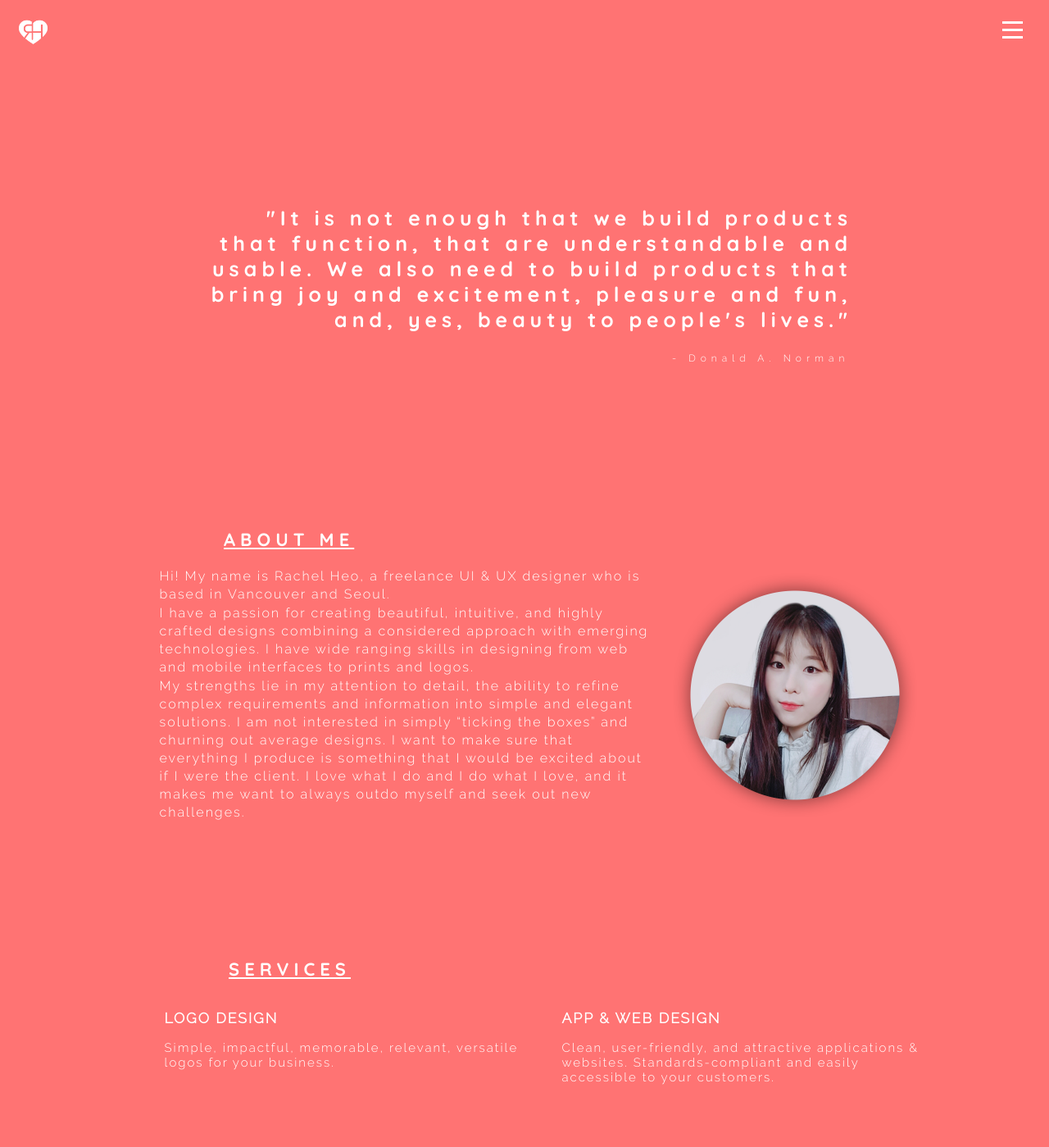
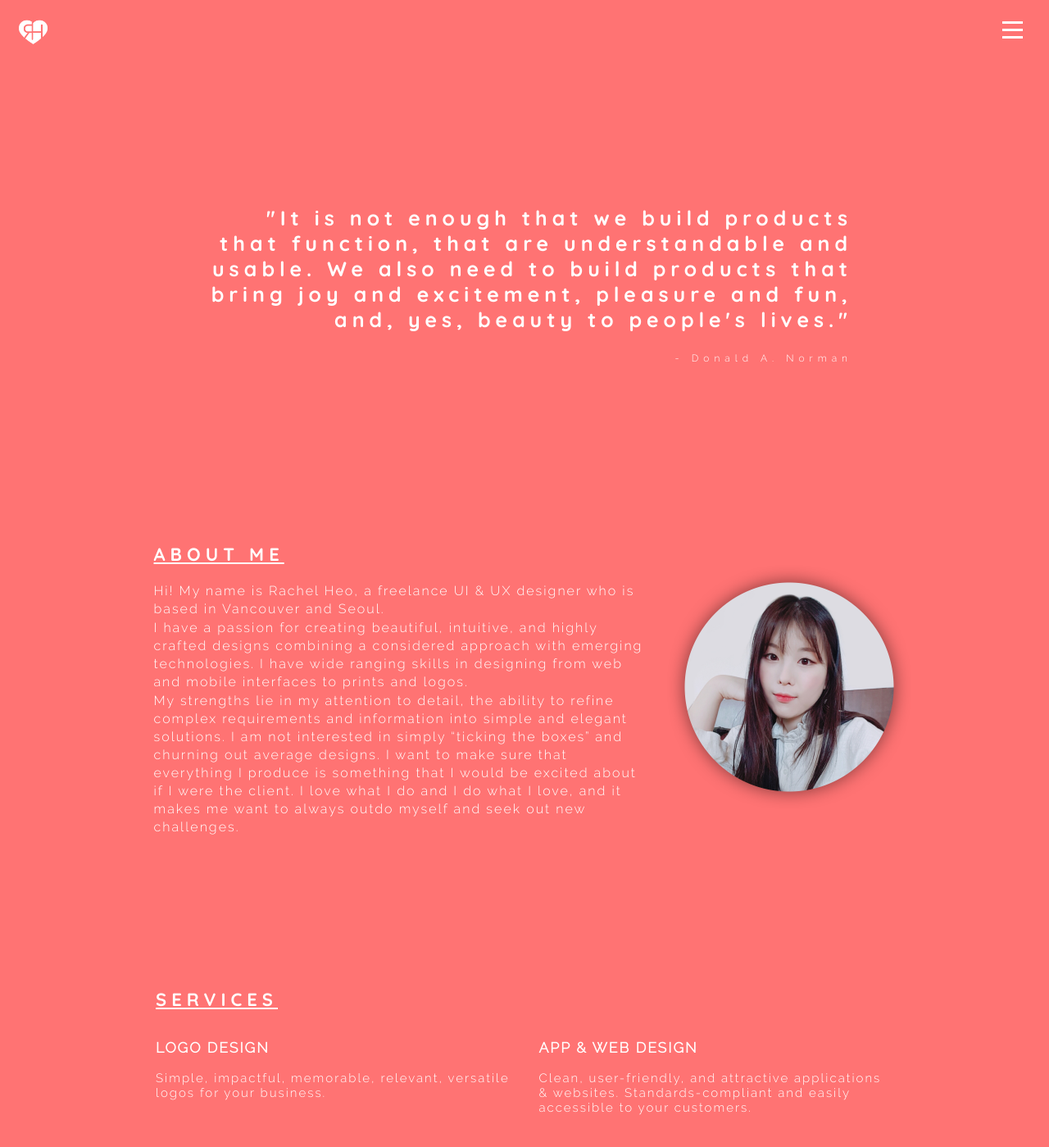
Before and after one commit to rachelheodesign/rachelheodesign.github.io, a Jekyll site: the page built from about.md, in a window 1280 px wide and 1400 px high. Shown: the whole window at 82% size. Built offline with Jekyll 4.4.1, drawn with Linux system fonts in a browser that asks for light colours; nearby versions of some CDN libraries.

Commit message:
Make about section responsive

```diff
--- a/_layouts/about.html
+++ b/_layouts/about.html
@@ -11,13 +11,13 @@ layout: default
 
 <div class="about-container">
 
-  <div class="about-heading">
-    <h2>ABOUT ME</h2>
-  </div>
+  <!--<div class="about-heading">
+  </div> -->
 
   <div class="about-content">
 
     <div class="text">
+      <h2>ABOUT ME</h2>
       <p>Hi! My name is Rachel Heo, a freelance UI & UX designer who is based in Vancouver and Seoul.</p>
 
       <p>I have a passion for creating beautiful, intuitive,
@@ -36,10 +36,11 @@ layout: default
 
 <div class="services-container">
 
+
+  <div class="services-wrapper">
     <div class="services-heading">
       <h2>SERVICES</h2>
     </div>
-
     <div class="design-pair">
 
       <div class="left-pair">
@@ -110,5 +111,6 @@ layout: default
       </div>
 
     </div>
+  </div>
 
 </div>
--- a/assets/main.scss
+++ b/assets/main.scss
@@ -79,6 +79,10 @@ body {
     width: 800px;
     font-size: 25px;
     letter-spacing: 6px;
+    @media(max-width: 730px) {
+      font-size: 15px;
+      width: 88%;
+    }
 
     p {
       text-align: right;
@@ -88,7 +92,13 @@ body {
       font-family: $base-subheading-font-family;
       color: $text-color;
       font-size: 12px;
-      margin-left: 580px;
+      // margin-left: 580px;
+      display: flex;
+      justify-content: flex-end;
+      @media(max-width: 730px) {
+        font-size: 10px;
+        letter-spacing: 4px;
+      }
     }
 
   }
@@ -97,13 +107,28 @@ body {
 
 .about-container {
 
-  margin-left: 188px;
   margin-top: 175px;
+  margin-left: auto;
+  display: flex;
+  flex-direction: column;
+  margin-right: auto;
+  width: 80%;
 
   .about-heading {
 
-    margin-left: 85px;
+    // margin-left: 20px;
 
+  }
+
+  .about-content {
+
+    display: flex;
+    justify-content: center;
+    // margin-right: 115px;
+    margin-left: 20px;
+    @media(max-width: 950px) {
+      flex-direction: column;
+    }
     h2 {
       font-size: 22px;
       color: $text-color;
@@ -112,16 +137,15 @@ body {
       letter-spacing: 6px;
       margin-bottom: 35px;
     }
-  }
-
-  .about-content {
-
-    display: flex;
-    justify-content: center;
-    margin-right: 115px;
 
     .text {
       margin-right: 25px;
+      @media(max-width: 950px) {
+        align-self: center;
+      }
+      @media(max-width: 650px) {
+        margin-right: 0;
+      }
 
       p {
         font-size: 16px;
@@ -131,14 +155,19 @@ body {
         margin-top: -15px;
         line-height: 22px;
         width: 600px;
+        @media(max-width: 650px) {
+          width: 90%;
+          font-size: 14px;
+        }
       }
 
     }
 
     .profile-image {
 
-      margin-right: 39px;
-      margin-top: -9px;
+      align-self: center;
+      // margin-right: 39px;
+      // margin-top: -9px;
 
       img {
         height: 300px;
@@ -154,7 +183,7 @@ body {
 .services-container {
 
   margin-top: 150px;
-  margin-left: 284px;
+  // margin-left: 284px;
 
   font-family: $base-subheading-font-family;
   color: $text-color;
@@ -162,7 +191,7 @@ body {
   letter-spacing: 2px;
 
   .services-heading {
-    margin-left: -5px;
+    // margin-left: -5px;
     font-family: $base-font-family;
     color: $text-color;
     text-decoration: underline;
@@ -173,26 +202,49 @@ body {
     }
   }
 
-  .left-pair {
-    width: 450px;
+  .services-wrapper {
+    display: flex;
+    flex-direction: column;
+    width: 900px;
+    margin-left: auto;
+    margin-right: auto;
+    @media(max-width: 950px) {
+      width: 600px;
+    }
+    @media(max-width: 650px) {
+      width:80%;
+    }
+  }
+
+  .left-pair, .right-pair {
+    width: 50%;
     font-size: 15px;
+    @media(max-width: 650px) {
+      width: 100%;
+    }
   }
 
   .right-pair {
-    width: 450px;
     margin-left: 35px;
+    @media(max-width: 650px) {
+      margin-left: 0;
+    }
   }
 
   .design-pair {
     display: flex;
-    justify-content: center;
-    margin-left: -228px;
+    // justify-content: center;
+    // margin-left: -228px;
     margin-bottom: 75px;
     font-size: 15px;
+    @media(max-width: 650px) {
+      flex-direction: column;
+      margin-bottom: 0;
+    }
   }
 
   .printdesign {
-    margin-left: 48px;
+    // margin-left: 48px;
     font-size: 12px;
   }
 
@@ -679,6 +731,8 @@ body {
     background-color: $footer-background-color;
     width: 100%;
     height: 500px;
+    padding-left: 20px;
+    padding-right: 20px;
 
     .contact-container {
 
@@ -720,7 +774,7 @@ body {
       display: flex;
       justify-content: center;
       width: 100%;
-      height: 100px;
+      height: 70px;
 
 
       .social-facebook {
@@ -767,3 +821,9 @@ body {
 .is-fixed {
   position: fixed;
 }
+
+// * {
+  // background: #000 !important;
+  // color: #0f0 !important;
+  // outline: solid#f00 1px !important;
+// }
```
Also changed, not shown: Gemfile (+5 -5 lines), Gemfile.lock. Lines whose indentation alone changed are shown as unchanged.
